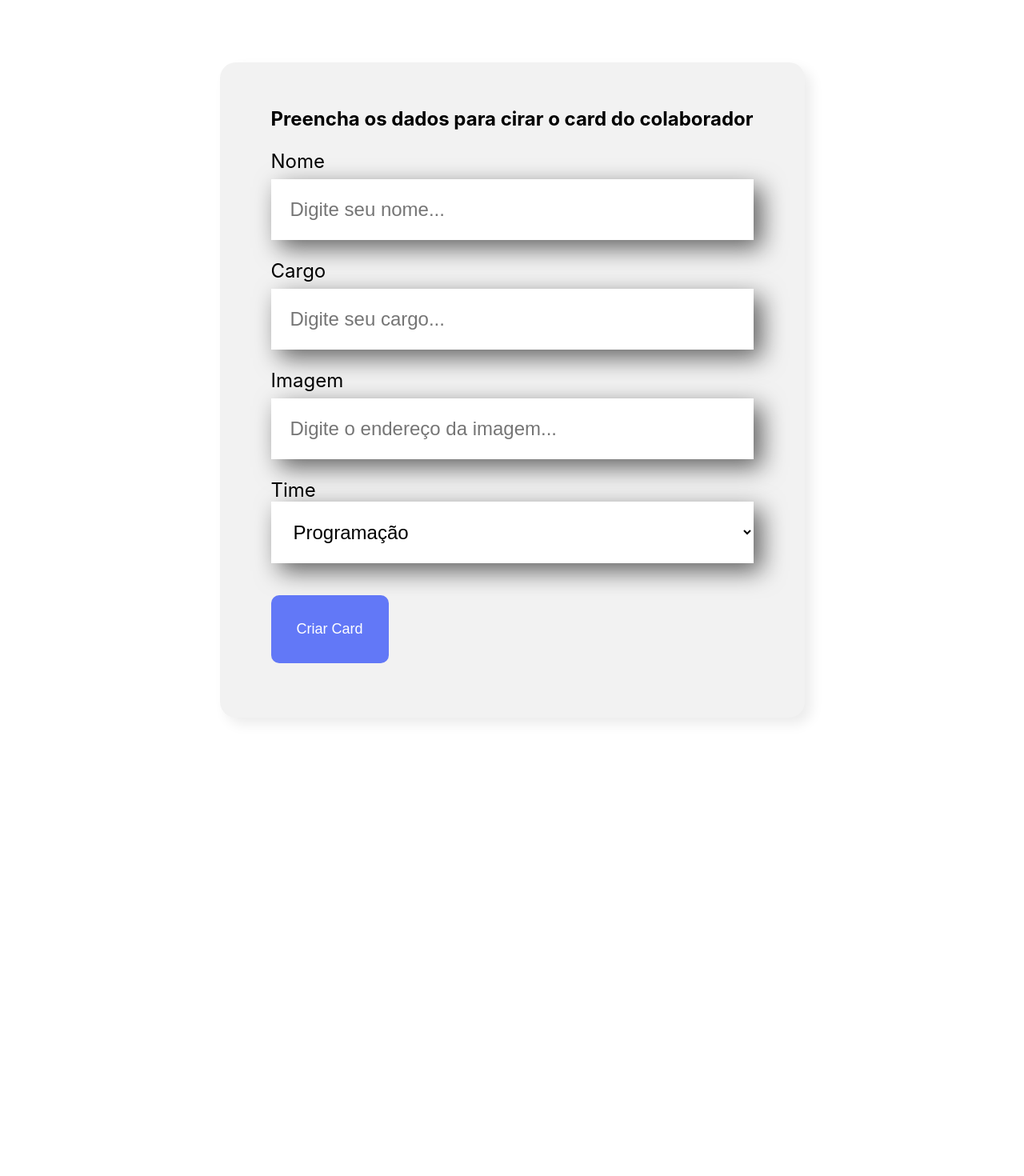
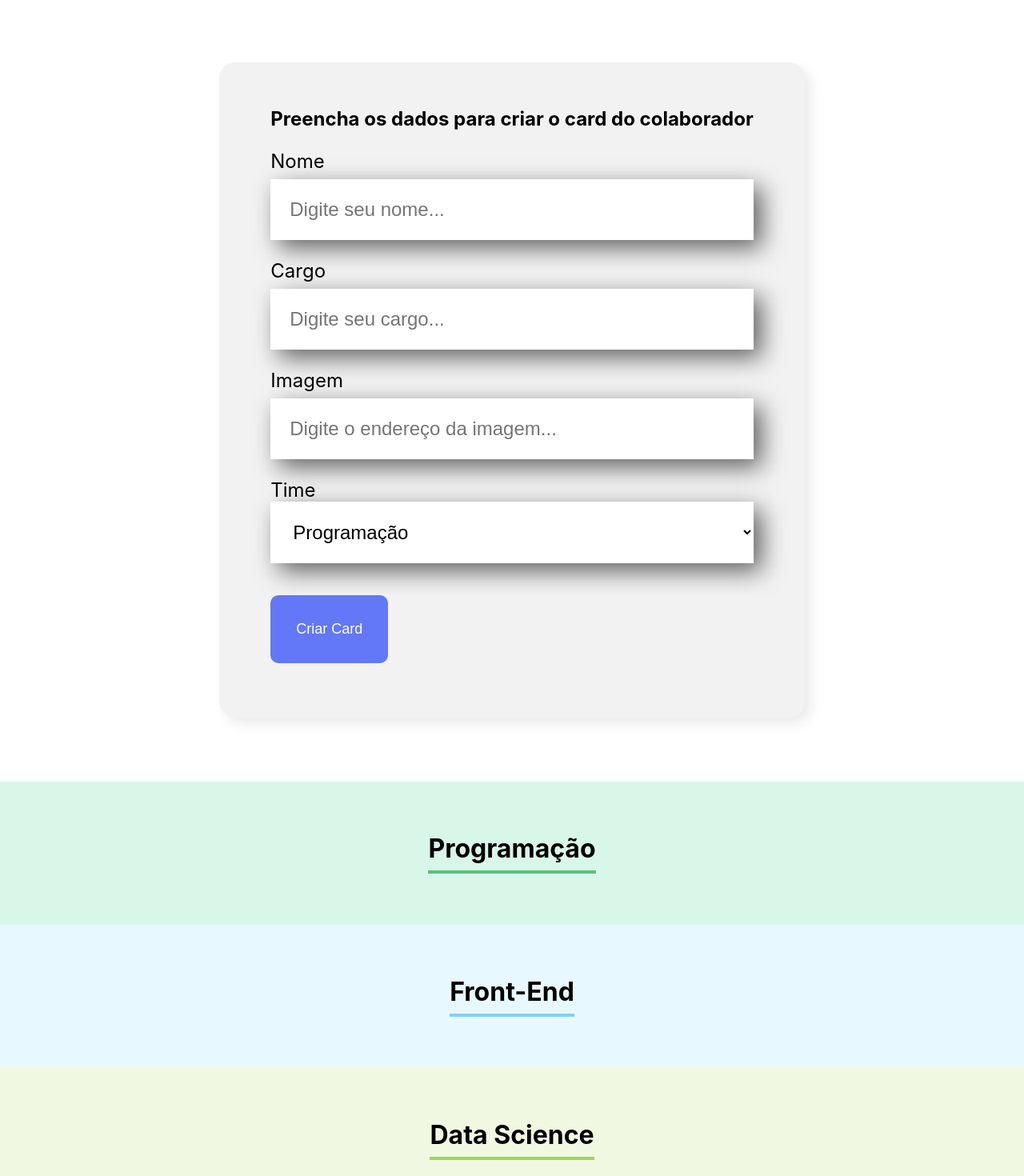
Before and after one commit to Iaguitchu/Treinamento-React, a React (Create React App) app: page / in a window 1280 px wide. Shown: the part 500-1970 px from the top of the page at 80% size. Before the commit the page ends 1477 px from the top, so only its background shows below. Built offline with nearby package versions, Linux system fonts and the light colour scheme.

Commit message:
adicionando css e lista usando props

```diff
--- a/src/App.js
+++ b/src/App.js
@@ -1,8 +1,40 @@
 import { useState } from 'react';
-import Banner from './componentes/Banner/Banner.js';
-import Formulario from './componentes/Formulario.js';
+import Banner from './componentes/Banner/Banner';
+import Formulario from './componentes/Formulario';
+import Time from './componentes/Time';
 
 function App() {
+
+  const times = [
+    {nome:'Programação',
+      corPrimaria:'#57C278',
+      corSecundaria:'#D9F7E9'
+    },
+    {nome:'Front-End',
+      corPrimaria:'#82CFFA',
+      corSecundaria:'#E8F8FF'
+    },
+    {nome:'Data Science',
+      corPrimaria:'#A6D157',
+      corSecundaria:'#F0F8E2'
+    },
+    {nome:'Devops',
+      corPrimaria:'#E06B69',
+      corSecundaria:'#FDE7E8'
+    },
+    {nome:'Ux e Design',
+      corPrimaria:'#DB6EBF',
+      corSecundaria:'#FAE9F5'
+    },
+    {nome:'Mobile',
+      corPrimaria:'#FFBA05',
+      corSecundaria:'#FFF5D9'
+    },
+    {nome:'Inovação e Gestão',
+      corPrimaria:'#FF8A29',
+      corSecundaria:'#FFEEDF'
+    },
+  ]
 
   const [colaboradores, setColaboradores] = useState([])
 
@@ -16,7 +48,10 @@
   return (
     <div className="App">
       <Banner/>
-      <Formulario aoColaboradorCadastrado = {colaborador => aoNovoColaboradorAdicionado(colaborador)}/>
+      <Formulario times={times.map(time=> time.nome)} aoColaboradorCadastrado = {colaborador => aoNovoColaboradorAdicionado(colaborador)}/>
+        {times.map(time =><Time key = {time.nome} nome = {time.nome} corPrimaria = {time.corPrimaria} corSecundaria = {time.corSecundaria}/> )}
+
+
     </div>
   );
 }
--- a/src/componentes/Formulario.js/index.js
+++ b/src/componentes/Formulario/index.js
@@ -6,16 +6,6 @@
 
 
 const Formulario = (props) => {
-    const times = [
-        'Programação',
-        'Front-End',
-        'Data Science',
-        'Devops',
-        'Ux e Design',
-        'Mobile',
-        'Inovação e Gestão'
-    ]
-
     const aoSalvar = (evento) =>{
         evento.preventDefault()
         props.aoColaboradorCadastrado({
@@ -26,6 +16,7 @@
         })
     }
 
+    console.log("estou aqui")
 
     const [nome, setNome] = useState('')
     const [cargo, setCargo] = useState('')
@@ -35,11 +26,11 @@
     return (
         <section className='formulario'>
             <form onSubmit={aoSalvar}>
-                <h2>Preencha os dados para cirar o card do colaborador</h2>
+                <h2>Preencha os dados para criar o card do colaborador</h2>
                 <CampoTexto obrigatorio = {true} label="Nome" placeholder="Digite seu nome" valor = {nome} aoAlterado = {valor=> setNome(valor)} />
                 <CampoTexto obrigatorio = {true}label="Cargo" placeholder="Digite seu cargo" valor = {cargo} aoAlterado = {valor=> setCargo(valor)}/>
                 <CampoTexto obrigatorio = {true}label="Imagem" placeholder="Digite o endereço da imagem" valor = {imagem} aoAlterado = {valor=> setImagem(valor)}/>
-                <ListaSuspensa obrigatorio = {true}label = "Time" itens = {times} valor={time} aoAlterado = {valor => setTime(valor)}/>
+                <ListaSuspensa obrigatorio = {true}label = "Time" itens = {props.times} valor={time} aoAlterado = {valor => setTime(valor)}/>
                 <Botao> Criar Card </Botao>
             </form>
         </section>
--- /dev/null
+++ b/src/componentes/Time/Time.css
@@ -0,0 +1,11 @@
+.time{
+    text-align: center;
+    padding: 32px;
+}
+
+.time h3{
+    font-size: 32px;
+    border-bottom: 4px solid;
+    display: inline-block;
+    padding-bottom: 8px;
+}
--- /dev/null
+++ b/src/componentes/Time/index.js
@@ -0,0 +1,11 @@
+import'./Time.css'
+
+const Time = (props) => {
+    return(
+        <section className='time' style={{backgroundColor: props.corSecundaria}}>
+            <h3 style={{borderColor: props.corPrimaria}}>{props.nome}</h3>
+        </section>
+    )
+}
+
+export default Time
```
Also changed, not shown: src/componentes/Formulario/Formulario.css (renamed from src/componentes/Formulario.js/Formulario.css).
